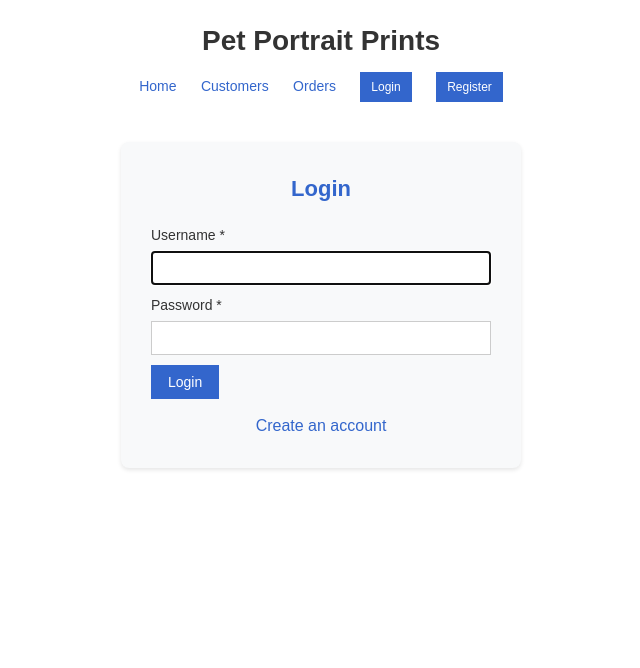
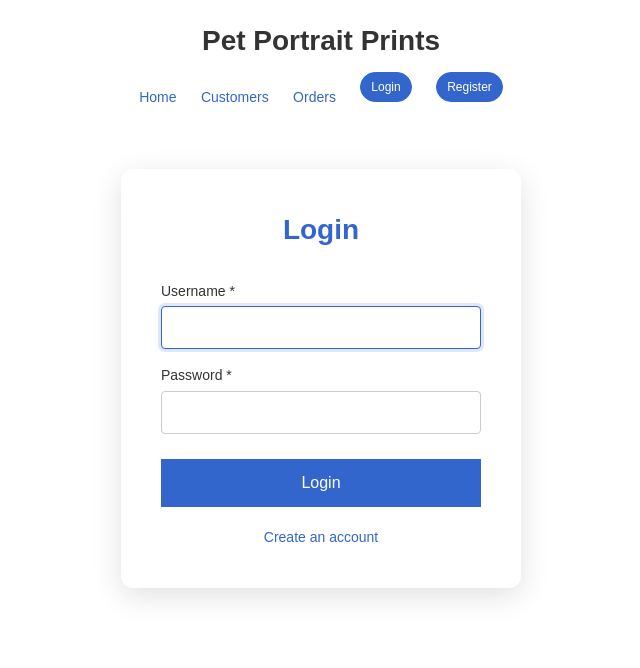
Before and after one commit to Froztss/Pet-Portrait-Prints, a PHP site: page /login.php in a window 1280 px wide. Shown: the top 668 px of the page, without its empty margins (319-959 px from the left). Run offline with PHP 8.4, Linux system fonts and the light colour scheme.

Commit message:
ui: add login/logout animations - page transitions, form slide-up, button hover/press, loading spinners, logout overlay

```diff
--- a/css/style.css
+++ b/css/style.css
@@ -9,6 +29,11 @@ body {
     color: #333333;
     font-family: Arial, Helvetica, sans-serif;
     line-height: 1.5;
+}
+
+/* Page enter animation */
+main {
+    animation: fadeInUp 0.4s ease-out;
 }
 
 .container {
@@ -32,10 +57,28 @@ nav a {
     text-decoration: none;
     margin: 0 10px;
     font-size: 14px;
+    transition: color 0.2s ease, transform 0.2s ease;
 }
 
 nav a:hover {
-    text-decoration: underline;
+    color: #254E99;
+    transform: translateY(-2px);
+    text-decoration: none;
+}
+
+nav a.button {
+    transition: all 0.2s ease;
+}
+
+nav a.button:hover {
+    background-color: #254E99;
+    border-color: #254E99;
+    transform: translateY(-1px);
+    box-shadow: 0 4px 8px rgba(51, 102, 204, 0.3);
+}
+
+nav a.button:active {
+    transform: translateY(1px) scale(0.98);
 }
 
 main {
@@ -107,6 +159,9 @@ button {
     cursor: pointer;
     text-decoration: none;
     display: inline-block;
+    transition: all 0.2s ease;
+    position: relative;
+    overflow: hidden;
 }
 
 a.button:hover,
@@ -137,10 +222,19 @@ form {
 
 .input {
     width: 100%;
-    padding: 8px;
+    padding: 10px 12px;
     border: 1px solid #CCCCCC;
     font-size: 14px;
-    margin-bottom: 10px;
+    margin-bottom: 15px;
+    border-radius: 4px;
+    transition: border-color 0.2s ease, box-shadow 0.2s ease, transform 0.1s ease;
+}
+
+.input:focus {
+    outline: none;
+    border-color: #3366CC;
+    box-shadow: 0 0 0 3px rgba(51, 102, 204, 0.15);
+    transform: translateY(-1px);
 }
 
 .input-small {
@@ -152,10 +246,17 @@ form {
 }
 
 .flash {
-    padding: 10px;
-    margin-bottom: 15px;
+    padding: 12px 16px;
+    margin-bottom: 20px;
     border: 1px solid #CCCCCC;
     font-size: 14px;
+    border-radius: 4px;
+    animation: slideUp 0.3s ease-out;
+}
+
+form {
+    margin-bottom: 20px;
+    animation: slideUp 0.4s ease-out;
 }
 
 .flash-success {
@@ -217,31 +324,46 @@ form {
 /* Auth pages */
 .auth-container {
     max-width: 400px;
-    margin: 40px auto;
-    padding: 30px;
-    background-color: #F8F9FA;
-    border-radius: 8px;
-    box-shadow: 0 2px 4px rgba(0,0,0,0.1);
+    margin: 60px auto;
+    padding: 40px;
+    background-color: #FFFFFF;
+    border-radius: 12px;
+    box-shadow: 0 8px 30px rgba(0,0,0,0.12);
+    animation: slideUp 0.5s ease-out;
 }
 
 .auth-container h2 {
     text-align: center;
-    margin-bottom: 20px;
+    margin-bottom: 30px;
     color: #3366CC;
+    font-size: 28px;
 }
 
 .auth-container .flash {
-    margin-bottom: 15px;
+    margin-bottom: 20px;
 }
 
 .auth-container form {
     margin-bottom: 0;
 }
 
+.auth-container .input {
+    padding: 12px 14px;
+    font-size: 15px;
+}
+
+.auth-container .button {
+    width: 100%;
+    padding: 14px;
+    font-size: 16px;
+    margin-top: 10px;
+}
+
 .auth-container .link {
     display: block;
     text-align: center;
-    margin-top: 15px;
+    margin-top: 20px;
+    font-size: 14px;
 }
 
 /* User info in nav */
@@ -249,12 +371,24 @@ form {
     color: #3366CC;
     margin: 0 15px;
     font-size: 14px;
+    display: inline-flex;
+    align-items: center;
+    gap: 8px;
+    padding: 6px 12px;
+    background: #F0F4FF;
+    border-radius: 20px;
+    transition: background 0.2s ease;
+}
+
+.user-info:hover {
+    background: #E3EDFF;
 }
 
 nav a.button {
-    padding: 5px 10px;
-    font-size: 12px;
+    padding: 8px 16px;
+    font-size: 13px;
     margin-left: 10px;
+    border-radius: 20px;
 }
 
 /* Success indicator */
--- a/login.php
+++ b/login.php
@@ -42,16 +42,24 @@ if ($_SERVER['REQUEST_METHOD'] === 'POST') {
         <div class="flash flash-error"><?php echo escape($error); ?></div>
     <?php endif; ?>
 
-    <form method="POST" action="login.php">
+    <form method="POST" action="login.php" id="loginForm">
         <label class="label" for="username">Username *</label>
         <input class="input" type="text" id="username" name="username" required autofocus>
 
         <label class="label" for="password">Password *</label>
         <input class="input" type="password" id="password" name="password" required>
 
-        <input class="button" type="submit" value="Login">
+        <input class="button" type="submit" value="Login" id="loginBtn">
         <a class="link" href="register.php">Create an account</a>
     </form>
 </div>
 
 <?php require_once __DIR__ . '/includes/footer.php'; ?>
+
+<script>
+document.getElementById('loginForm').addEventListener('submit', function(e) {
+    var btn = document.getElementById('loginBtn');
+    btn.classList.add('btn-loading');
+    btn.value = '';
+});
+</script>
```
Also changed, not shown: other parts of css/style.css (+90 -0 lines), logout.php (+30 -3 lines), register.php (+10 -2 lines).
